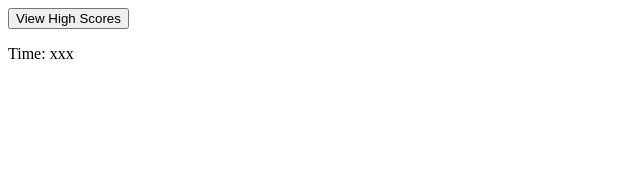
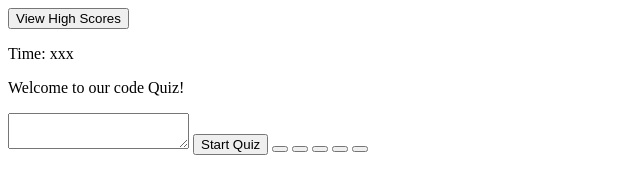
Before and after one commit to Asimone13/CodingQuiz, a plain HTML site: page index.html in a window 1280 px wide. Shown: the whole page, without its empty margins (0-640 px from the left). Drawn offline with Linux system fonts and the light colour scheme.

Commit message:
added main content

```diff
--- a/index.html
+++ b/index.html
@@ -18,3 +18,23 @@
         </div>
 
     </header>
+
+    <div id="mainDiv"> <!-- Container for grid items -->
+        <div id="gridContainer">
+            <p id="questionDisplay">Welcome to our code Quiz!</p>
+            <p id="finalScoreDisplay"></p>
+            <p id="enterInitials"></p>
+            <textarea id=enterInitialsTextArea></textarea>
+            <button class="btn" id="start-quiz">Start Quiz</button>
+            <button class="btn" id="answer1"></button>
+            <button class="btn" id="answer2"></button>
+            <button class="btn" id="answer3"></button>
+            <button class="btn" id="answer4"></button>
+            <button class="btn" id="submitScore"></button> <!-- Grid nows where to put next item.-->
+
+        </div>
+        <div id="answerCorrectWrongGrid"></div>
+        <p id=answerCorrectWrong></p>
+        </div>
+
+</section>
```
